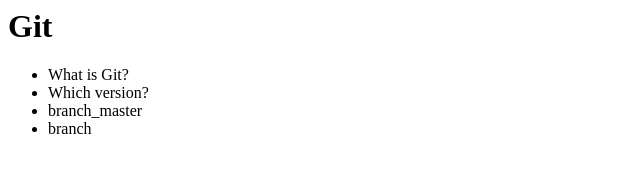
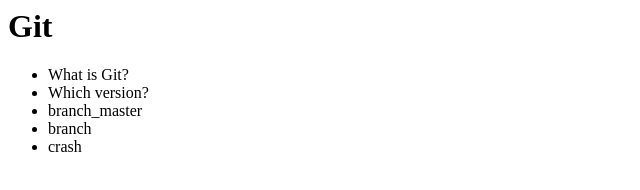
Before and after one commit to YunkiJo/opentutorials_git_yunki, a plain HTML site: page index.html in a window 1280 px wide. Shown: the full height of the page, 0-640 px from the left. Drawn offline with Linux system fonts and the light colour scheme.

Commit message:
crush is added

```diff
--- a/index.html
+++ b/index.html
@@ -13,6 +13,7 @@
 			<li>Which version?</li>
 			<li>branch_master</li>
 			<li>branch</li>
+			<li>crash</li>
 		</ul>
 	</body>
 </html>
```
